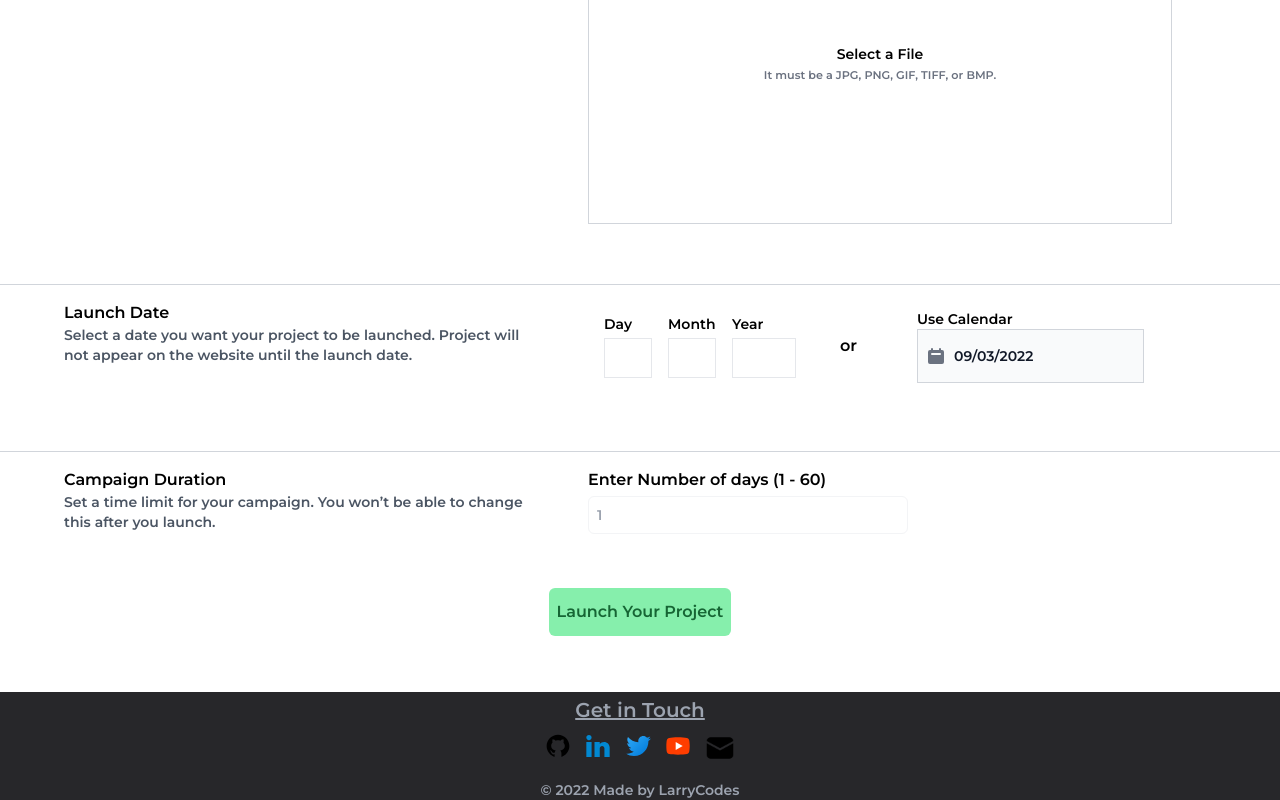
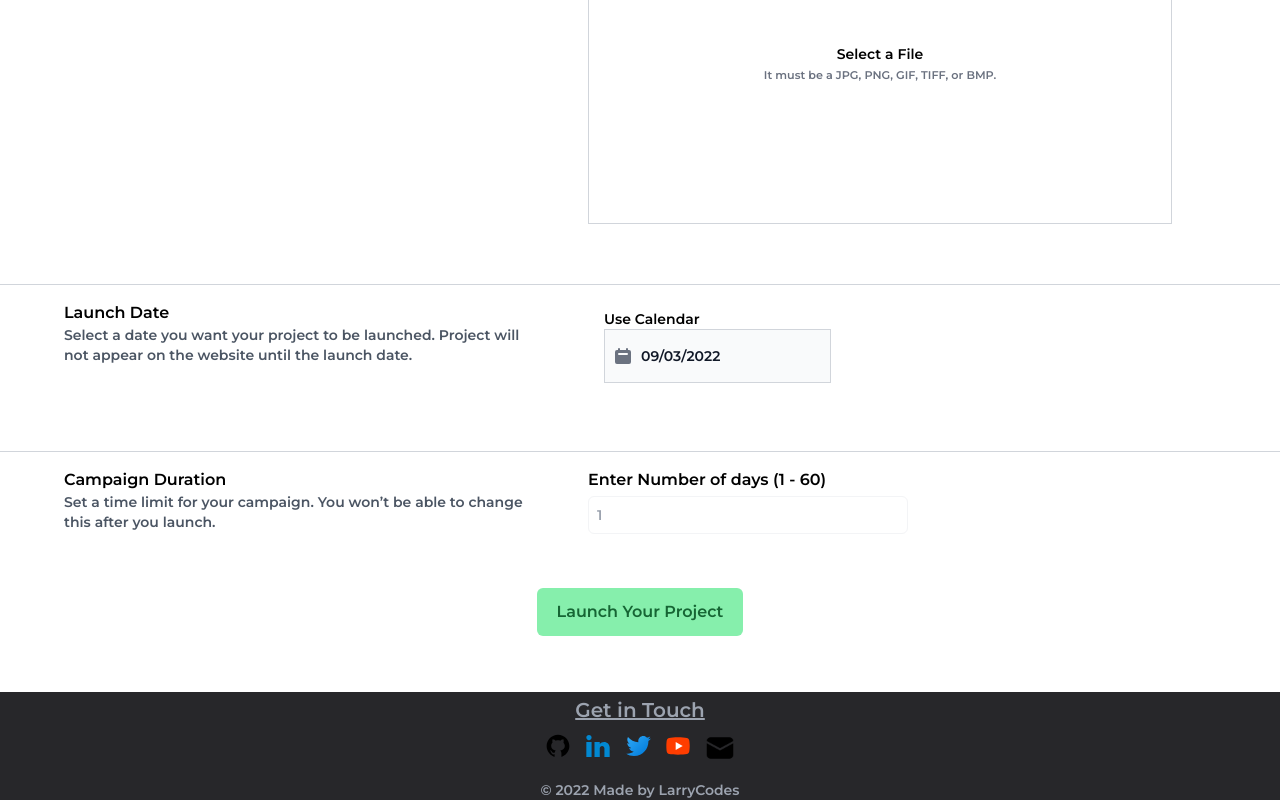
Before and after one commit to LanreAkintayo/flexvis-crowdsale-frontend, a Next.js app: page /launch in a window 1280 px wide. Shown: the part 871-1671 px from the top of the page. Built offline with nearby package versions, Linux system fonts and the light colour scheme; a web font is replaced by a local one; what react-moralis would draw is missing.

Commit message:
Done with collating user's project info

```diff
--- a/pages/launch.js
+++ b/pages/launch.js
@@ -1,6 +1,6 @@
 import Footer from "../components/Footer";
 import Header from "../components/Header";
-import React, { useState } from "react";
+import React, { useEffect, useState } from "react";
 import DatePicker from "react-datepicker";
 
 import "react-datepicker/dist/react-datepicker.css";
@@ -9,7 +9,32 @@ import "react-datepicker/dist/react-datepicker.css";
 export default function Launch() {
   // Create a reference to the hidden file input element
   const hiddenFileInput = React.useRef(null);
-  const [imageUrl, setImageUrl] = useState("");
+  const [launchDate, setLaunchDate] = useState("");
+  const [projectInfo, setProjectInfo] = useState({
+    title: "",
+    subtitle: "",
+    note: "",
+    imageSrc: "",
+    launchDate: new Date(),
+    duration: "",
+  });
+  const [isValidDuration, setIsValidDuration] = useState(true);
+  const [isValidLaunchDate, setIsValidLaunchDate] = useState(true);
+
+  const onlyNumberKey = (event) => {
+    // Only ASCII character in that range allowed
+    var ASCIICode = event.which ? event.which : event.keyCode;
+    if (ASCIICode > 31 && (ASCIICode < 48 || ASCIICode > 57)) return false;
+    return true;
+  };
+
+  useEffect(() => {
+    console.log(projectInfo);
+  }, [projectInfo]);
+
+  useEffect(() => {
+    console.log(launchDate);
+  }, [launchDate]);
 
   // Programatically click the hidden file input element
   // when the Button component is clicked
@@ -17,16 +42,41 @@ export default function Launch() {
     hiddenFileInput.current.click();
   };
 
-  // Call a function (passed as a prop from the parent component)
-  // to handle the user-selected file
-  const handleChange = (event) => {
-    const fileUploaded = event.target.files[0];
-    // props.handleFile(fileUploaded);
-    setImageUrl(URL.createObjectURL(event.target.files[0]));
-    console.log(fileUploaded);
+  const handleOnChange = (event) => {
+    // console.log(event.target.value);
+    // console.log(event.target.id);
+    // console.log(typeof event)
+
+    let imageUrl;
+
+    if (event.target.id == "imageSrc") {
+      imageUrl = URL.createObjectURL(event.target.files[0]);
+      console.log("ImageUrl: ", imageUrl);
+    }
+    if (event.target.id == "duration") {
+      const duration = event.target.value;
+      setIsValidDuration(() => {
+        if (
+          /[^0-9]/g.test(duration.toString()) ||
+          Number(duration) > 60 ||
+          Number(duration) < 1
+        ) {
+          return false;
+        }
+        return true;
+      });
+    }
+
+    setProjectInfo((prevProjectInfo) => {
+      return {
+        ...prevProjectInfo,
+        [event.target.id]:
+          event.target.id == "imageSrc" ? imageUrl : event.target.value,
+      };
+    });
   };
 
-  const [startDate, setStartDate] = useState(new Date());
+  // const [startDate, setStartDate] = useState(new Date());
 
   return (
     <>
@@ -53,23 +103,27 @@ export default function Launch() {
               <h1>Title</h1>
 
               <input
+                onChange={handleOnChange}
                 type="text"
+                maxLength="80"
                 name="text"
-                id="text"
+                id="title"
                 placeholder="Write a short Title"
-                className="w-80 block p-2 text-sm mt-1 border border-gray-100 focus:outline-none rounded-md"
+                className="w-96 block p-2 text-sm mt-1 border border-gray-100 focus:outline-none rounded-md"
               />
             </div>
 
-            <div className="mt-7 ">
+            <div className="mt-7">
               <h1>Subtitle</h1>
 
               <input
+                onChange={handleOnChange}
                 type="text"
                 name="text"
-                id="text"
+                id="subtitle"
+                maxLength="100"
                 placeholder="A short subtitle is going to help"
-                className="w-80 block p-2 text-sm mt-1 border border-gray-100 focus:outline-none rounded-md"
+                className="w-96 block p-2 text-sm mt-1 border border-gray-100 focus:outline-none rounded-md"
               />
             </div>
           </div>
@@ -88,9 +142,11 @@ export default function Launch() {
             <div>
               <h1>Note</h1>
               <textarea
+                onChange={handleOnChange}
                 cols="50"
                 wrap="soft"
                 placeholder="Write a short note"
+                id="note"
                 className="w-full  h-60 text-clip block p-2 text-sm mt-1 border border-gray-100 focus:outline-none rounded-md"
               ></textarea>
             </div>
@@ -111,29 +167,36 @@ export default function Launch() {
           <div className="w-7/12 px-11 ">
             <div className="">
               <div className="border border-gray-300 h-80 w-full hover:bg-gray-200">
-                <button className="w-full h-full" onClick={handleClick}>
-                  {imageUrl ? <div className="w-full h-full">
+                <button
+                  className="w-full h-full"
+                  id="image"
+                  onClick={handleClick}
+                >
+                  {projectInfo.imageSrc ? (
+                    <div className="w-full h-full">
                       <img
                         alt="..."
-                    src={imageUrl}
+                        src={projectInfo.imageSrc}
                         className="object-cover w-full h-full"
                       />
-                </div> :  <div>
+                    </div>
+                  ) : (
+                    <div>
                       <p className="text-sm">Select a File</p>
                       <p className="text-sm text-gray-500">
                         <small>It must be a JPG, PNG, GIF, TIFF, or BMP.</small>
                       </p>
-                  </div>}
-
+                    </div>
+                  )}
                 </button>
                 <input
                   type="file"
+                  id="imageSrc"
                   ref={hiddenFileInput}
                   style={{ display: "none" }}
-                  onChange={handleChange}
+                  onChange={handleOnChange}
                   className="w-80 block p-2 text-sm mt-1 border border-gray-100 focus:outline-none rounded-md"
                 />
-
               </div>
             </div>
           </div>
@@ -151,45 +214,6 @@ export default function Launch() {
           </div>
           <div className="w-7/12 px-11 ">
             <div className="flex items-center">
-              <div className="flex">
-                <div className="flex flex-col ml-4 my-2">
-                  <p className="text-sm">Day</p>
-                  <input
-                    type="text"
-                    name="text"
-                    id="text"
-                    placeholder=""
-                    className="w-12 h-10 block p-2 text-sm mt-1 border border-gray-200 focus:outline-none "
-                  />
-                </div>
-                <div className="flex flex-col">
-                  {" "}
-                  <div className="flex flex-col ml-4 my-2">
-                    <p className="text-sm">Month</p>
-                    <input
-                      type="text"
-                      name="text"
-                      id="text"
-                      placeholder=""
-                      className="w-12 h-10 block p-2 text-sm mt-1 border border-gray-200 focus:outline-none "
-                    />
-                  </div>
-                </div>
-                <div className="flex flex-col">
-                  <div className="flex flex-col ml-4 my-2">
-                    <p className="text-sm">Year</p>
-                    <input
-                      type="text"
-                      name="text"
-                      id="text"
-                      placeholder=""
-                      className="w-16 h-10 block p-2 text-sm mt-1 border border-gray-200 focus:outline-none "
-                    />
-                  </div>
-                </div>
-              </div>
-              <p className="px-11">or</p>
-
               <div className="flex flex-col">
                 <div className="flex flex-col ml-4 my-2">
                   <p className="text-sm">Use Calendar</p>
@@ -212,11 +236,38 @@ export default function Launch() {
                       {/* <DatePicker /> */}
 
                       <DatePicker
+                        id="launchDate"
                         className=" text-gray-900 bg-gray-50 p-2 sm:text-sm outline-none "
-                        selected={startDate}
-                        onChange={(date) => setStartDate(date)}
+                        selected={projectInfo.launchDate}
+                        onChange={(date) => {
+                          const dateInMilliseconds = date.getTime();
+                          const currentDateInMilliseconds =
+                            new Date().getTime();
+
+                          setIsValidLaunchDate(
+                            dateInMilliseconds > currentDateInMilliseconds
+                              ? true
+                              : false
+                          );
+
+                          setProjectInfo((prevProjectInfo) => {
+                            return {
+                              ...prevProjectInfo,
+                              launchDate: date,
+                            };
+                          });
+                          // setLaunchDate(date);
+                        }}
                       />
                     </div>
+                    {!isValidLaunchDate && (
+                      <p className="text-red-700 text-sm">
+                        <small>
+                          The Launch date should be greater than the current
+                          date
+                        </small>
+                      </p>
+                    )}
                   </div>
                 </div>
               </div>
@@ -239,17 +290,23 @@ export default function Launch() {
               <h1>Enter Number of days (1 - 60) </h1>
 
               <input
+                onChange={handleOnChange}
                 type="text"
                 name="text"
-                id="text"
+                id="duration"
                 placeholder="1"
                 className="w-80 block p-2 text-sm mt-1 border border-gray-100 focus:outline-none rounded-md"
               />
+              {!isValidDuration && (
+                <p className="text-red-700 text-sm">
+                  <small>Duration should be within 1 and 60</small>
+                </p>
+              )}
             </div>
           </div>
         </div>
         <div className="flex flex-col w-full items-center my-5 mb-14">
-          <h1 className="p-2 rounded-md bg-green-300 text-green-800 py-3">
+          <h1 className="px-5 rounded-md bg-green-300 text-green-800 py-3">
             Launch Your Project
           </h1>
         </div>
```
Also changed, not shown: pages/index.js (+26 -16 lines). Lines whose indentation alone changed are shown as unchanged.
